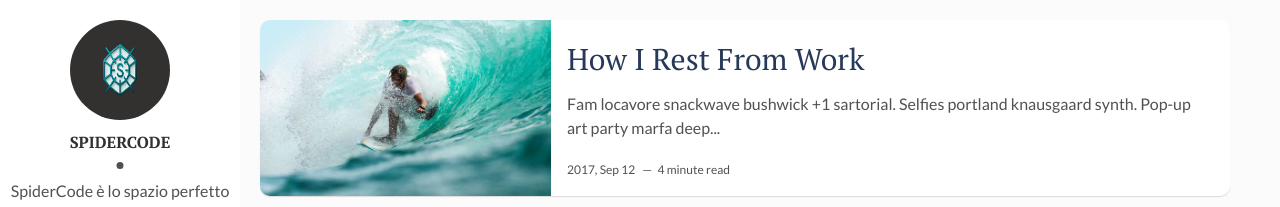
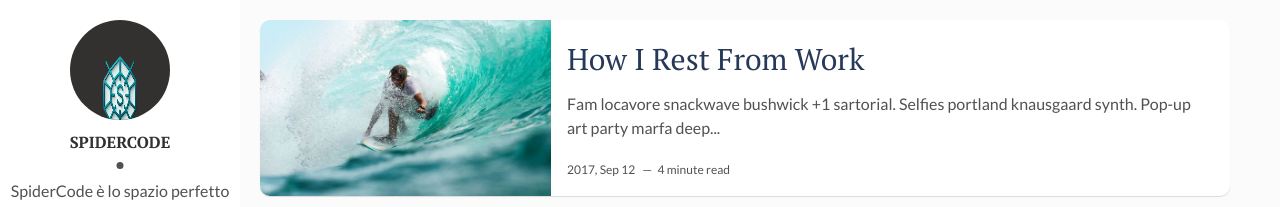
Before and after one commit to spidercodeit/spidercodeit.github.io, a Jekyll site: the page built from index.html, in a window 1280 px wide. Shown: the top 207 px of the page. Built offline with Jekyll 4.4.1, drawn with Linux system fonts in a browser that asks for light colours; the list of posts is cut into pages by our own code.

Commit message:
dimensione logo

```diff
--- a/assets/css/main.css
+++ b/assets/css/main.css
@@ -952,8 +952,8 @@ table tfoot td {
 }
 
 .about img {
-  width: 100%;
-  height: 100%;
+  width: 150%;
+  height: 150%;
   -webkit-border-radius: 50%;
           border-radius: 50%;
   -webkit-transition: -webkit-transform 0.35s;
```
Also changed, not shown: 4 other files.
